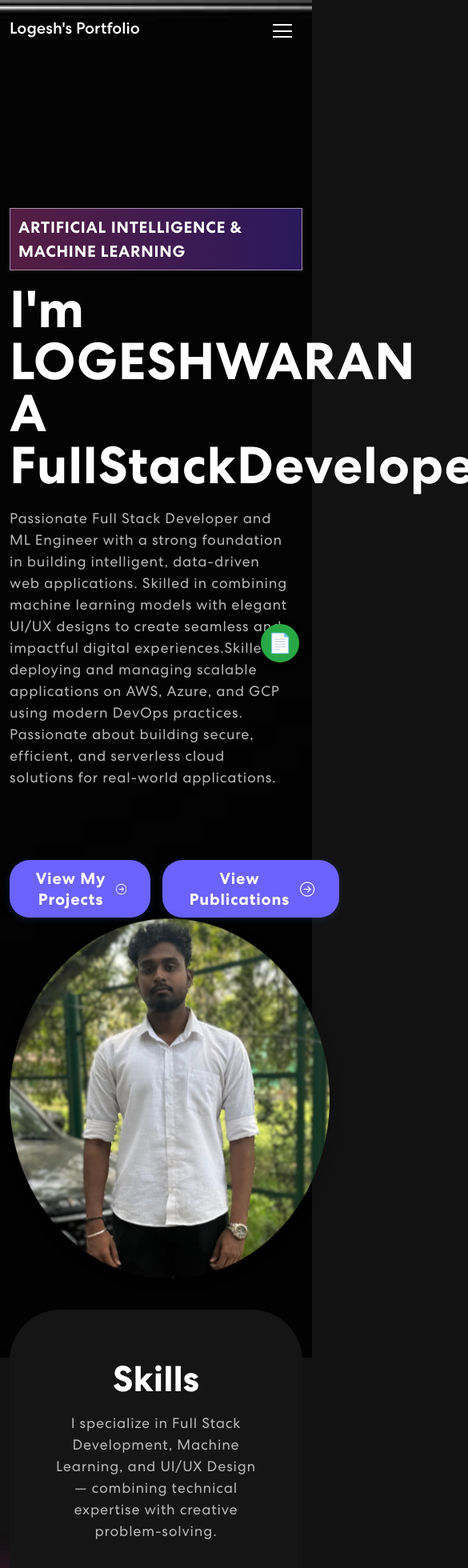
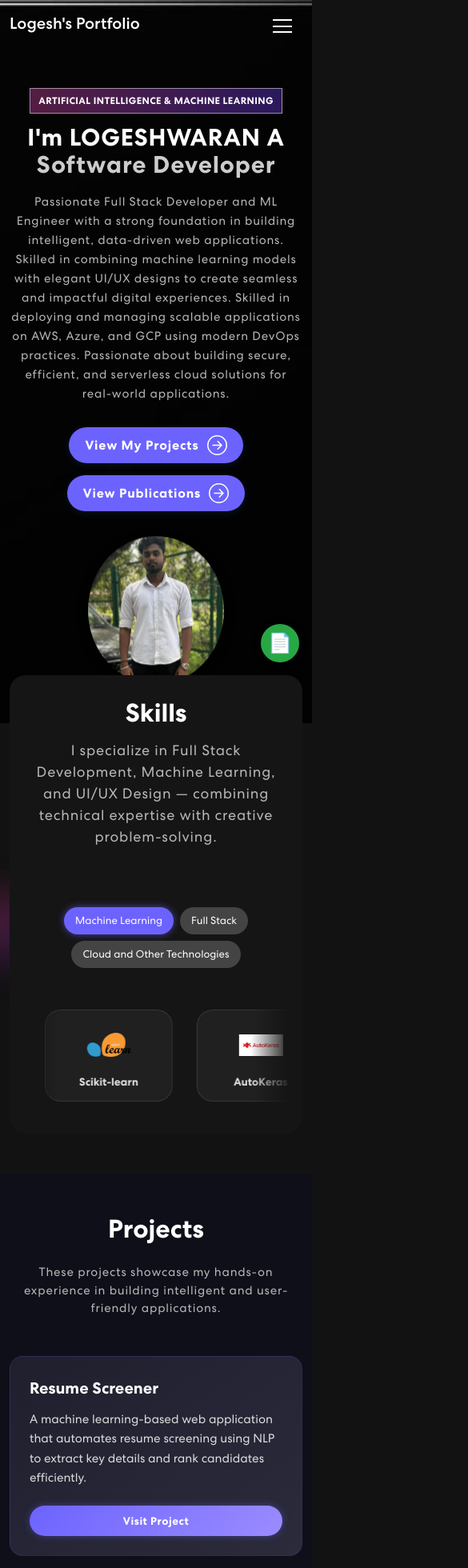
Before and after one commit to A-LOGESHWARAN/React_portfolio, a React (Create React App) app: page / in a window 390 px wide. Shown: the top 1960 px of the page at 80% size, 585 px wide, since content can reach past the window. Built offline with nearby package versions, Linux system fonts and the light colour scheme.

Commit message:
feat: Add Statistics, Contact, Skills, and Footer components with global styling updates.

```diff
--- a/src/App.css
+++ b/src/App.css
@@ -400,9 +400,7 @@ nav.navbar .navbar-toggler[aria-expanded="true"] .navbar-toggler-icon {
   }
 }
 
-.txt-rotate>.wrap {
-  border-right: 0.08em solid #666;
-}
+/* .txt-rotate>.wrap — cursor border removed; fade animation used instead */
 
 /************ Skills Css ************/
 .skill {
@@ -1298,3 +1296,232 @@ nav.navbar .navbar-toggler[aria-expanded="true"] .navbar-toggler-icon {
 .stat-card {
   transition: all 0.3s cubic-bezier(0.25, 0.46, 0.45, 0.94);
 }
+
+/* ============================================================
+   MOBILE RESPONSIVENESS — ≤ 768px
+   ============================================================ */
+@media (max-width: 768px) {
+
+  /* ── Navbar ── */
+  nav.navbar {
+    padding: 12px 0;
+  }
+
+  nav.navbar .navbar-nav .nav-link.navbar-link {
+    padding: 8px 12px;
+    font-size: 16px;
+  }
+
+  .navbar-text {
+    flex-direction: column;
+    gap: 10px;
+    align-items: flex-start;
+    padding-bottom: 12px;
+  }
+
+  .social-icon {
+    margin-left: 0;
+  }
+
+  .connect-btn {
+    padding: 8px 20px;
+    font-size: 0.95rem;
+  }
+
+  /* ── Banner ── */
+  .banner {
+    padding: 130px 0 60px 0;
+    text-align: center;
+  }
+
+  .banner h1 {
+    font-size: 38px;
+    line-height: 1.2;
+    margin-bottom: 14px;
+  }
+
+  .banner .tagline {
+    font-size: 14px;
+    padding: 6px 10px;
+    margin-bottom: 12px;
+  }
+
+  .banner p {
+    font-size: 15px;
+    width: 100%;
+    line-height: 1.6;
+  }
+
+  .banner button {
+    font-size: 16px;
+    margin-top: 0;
+    padding: 10px 20px;
+    justify-content: center;
+  }
+
+  /* Stack CTA buttons vertically and centre */
+  .banner .aligh-items-center>div[style] {
+    flex-direction: column;
+    align-items: center;
+  }
+
+  /* Hero image — smaller circle, centred */
+  .banner img {
+    width: 220px !important;
+    height: 240px !important;
+    margin: 30px auto 0;
+    display: block;
+  }
+
+  /* ── Skills ── */
+  .skill-bx {
+    border-radius: 32px;
+    padding: 40px 20px;
+  }
+
+  .skill h2 {
+    font-size: 32px;
+  }
+
+  .category-tabs {
+    flex-wrap: wrap;
+    gap: 8px;
+    justify-content: center;
+  }
+
+  .category-btn {
+    font-size: 0.82rem;
+    padding: 7px 14px;
+  }
+
+  .skill-marquee-container {
+    max-width: 100%;
+    padding: 12px 0;
+  }
+
+  .skill-card {
+    padding: 16px 10px;
+  }
+
+  .skill-card img {
+    width: 55px;
+    height: 55px;
+    margin-bottom: 10px;
+  }
+
+  .skill-card h5 {
+    font-size: 0.85rem;
+  }
+
+  /* ── Projects ── */
+  .project {
+    padding: 50px 0;
+  }
+
+  .project h2 {
+    font-size: 32px;
+  }
+
+  .project p {
+    font-size: 15px;
+    width: 90%;
+  }
+
+  /* ── Publications ── */
+  .publication {
+    padding: 50px 0;
+  }
+
+  .publication h2 {
+    font-size: 32px;
+  }
+
+  .publication p {
+    width: 90%;
+    font-size: 15px;
+  }
+
+  /* ── Statistics ── */
+  .statistics {
+    padding: 50px 0;
+  }
+
+  .statistics h2 {
+    font-size: 32px;
+    margin-bottom: 2rem;
+  }
+
+  /* ── Contact ── */
+  .contact {
+    padding: 40px 0 100px 0;
+  }
+
+  .contact h2 {
+    font-size: 32px;
+    margin-bottom: 16px;
+  }
+
+  .contact form input,
+  .contact form textarea {
+    font-size: 15px;
+    padding: 14px 18px;
+  }
+
+  /* ── Footer ── */
+  .footer {
+    padding: 0 0 30px 0;
+    text-align: center;
+  }
+
+  .footer .fw-bold {
+    font-size: 1.2rem;
+  }
+
+  .footer .social-icon {
+    justify-content: center;
+    margin: 10px 0;
+  }
+}
+
+/* ============================================================
+   SMALL PHONES — ≤ 480px
+   ============================================================ */
+@media (max-width: 480px) {
+
+  .banner {
+    padding: 110px 0 50px 0;
+  }
+
+  .banner h1 {
+    font-size: 30px;
+  }
+
+  .banner .tagline {
+    font-size: 12px;
+    letter-spacing: 0.4px;
+  }
+
+  .banner img {
+    width: 170px !important;
+    height: 185px !important;
+  }
+
+  .skill-bx {
+    border-radius: 20px;
+    padding: 28px 14px;
+  }
+
+  .publication p {
+    width: 100%;
+  }
+
+  .project p {
+    width: 100%;
+  }
+
+  .connect-btn {
+    width: 100%;
+    text-align: center;
+    justify-content: center;
+  }
+}
--- a/src/components/Banner.js
+++ b/src/components/Banner.js
@@ -1,5 +1,6 @@
 import { useState, useEffect } from "react";
 import { Container, Row, Col } from "react-bootstrap";
+import { motion } from "framer-motion";
 
 import hero from "../assets/img/Bannerblurr.png";
 import { ArrowRightCircle } from 'react-bootstrap-icons';
@@ -7,83 +8,124 @@ import 'animate.css';
 import TrackVisibility from 'react-on-screen';
 
 export const Banner = () => {
-  const [loopNum, setLoopNum] = useState(0);
-  const [isDeleting, setIsDeleting] = useState(false);
-  const [text, setText] = useState('');
-  const [delta, setDelta] = useState(300 - Math.random() * 100);
-  const [index, setIndex] = useState(1);
-  const toRotate = [ "FullStackDeveloper", "ML Engineer", "Software Developer" ];
-  const period = 2000;
+  const toRotate = ["Full Stack Developer", "ML Engineer", "Software Developer"];
+  const [index, setIndex] = useState(0);
+  const [visible, setVisible] = useState(true);
 
   useEffect(() => {
-    let ticker = setInterval(() => {
-      tick();
-    }, delta);
+    const interval = setInterval(() => {
+      setVisible(false);
+      setTimeout(() => {
+        setIndex(prev => (prev + 1) % toRotate.length);
+        setVisible(true);
+      }, 600);
+    }, 3000);
+    return () => clearInterval(interval);
+  }, []);
 
-    return () => { clearInterval(ticker) };
-  }, [text])
+  /* ---------- Framer Motion variants ---------- */
+  const containerVariants = {
+    hidden: {},
+    visible: { transition: { staggerChildren: 0.18, delayChildren: 0.1 } },
+  };
 
-  const tick = () => {
-    let i = loopNum % toRotate.length;
-    let fullText = toRotate[i];
-    let updatedText = isDeleting ? fullText.substring(0, text.length - 1) : fullText.substring(0, text.length + 1);
+  const slideUp = {
+    hidden: { opacity: 0, y: 40 },
+    visible: { opacity: 1, y: 0, transition: { duration: 0.7, ease: "easeOut" } },
+  };
 
-    setText(updatedText);
-
-    if (isDeleting) {
-      setDelta(prevDelta => prevDelta / 2);
-    }
-
-    if (!isDeleting && updatedText === fullText) {
-      setIsDeleting(true);
-      setIndex(prevIndex => prevIndex - 1);
-      setDelta(period);
-    } else if (isDeleting && updatedText === '') {
-      setIsDeleting(false);
-      setLoopNum(loopNum + 1);
-      setIndex(1);
-      setDelta(500);
-    } else {
-      setIndex(prevIndex => prevIndex + 1);
-    }
-  }
+  const imageVariants = {
+    hidden: { opacity: 0, scale: 0.85 },
+    visible: {
+      opacity: 1,
+      scale: 1,
+      transition: { duration: 0.9, ease: "easeOut" },
+    },
+  };
 
   return (
     <section className="banner" id="home">
       <Container>
         <Row className="aligh-items-center">
+          {/* ── Left column ── */}
           <Col xs={12} md={6} xl={7}>
-            <TrackVisibility>
-              {({ isVisible }) =>
-              <div className={isVisible ? "animate__animated animate__fadeIn" : ""}>
-                <span className="tagline">ARTIFICIAL INTELLIGENCE & MACHINE LEARNING</span>
-                <h1>{`I'm LOGESHWARAN A`} <span className="txt-rotate" dataPeriod="1000" data-rotate='[ "Web Developer", "Web Designer", "UI/UX Designer" ]'><span className="wrap">{text}</span></span></h1>
-                  <p>Passionate Full Stack Developer and ML Engineer with a strong foundation in building intelligent, data-driven web applications. Skilled in combining machine learning models with elegant UI/UX designs to create seamless and impactful digital experiences.Skilled in deploying and managing scalable applications on AWS, Azure, and GCP using modern DevOps practices. Passionate about building secure, efficient, and serverless cloud solutions for real-world applications.</p>
-                  <div style={{ marginTop: '30px', display: 'flex', gap: '15px' }}>
-                    <a href="#projects" style={{ textDecoration: 'none' }}>
-                      <button className="connect-btn" style={{ background: '#6c63ff', border: 'none' }}>
-                        <span>View My Projects</span> <ArrowRightCircle size={25} />
-                      </button>
-                    </a>
-                    <a href="#publications" style={{ textDecoration: 'none' }}>
-                      <button className="connect-btn" style={{ background: '#6c63ff', border: 'none' }}>
-                        <span>View Publications</span> <ArrowRightCircle size={25} />
-                      </button>
-                    </a>
-                  </div>
-              </div>}
-            </TrackVisibility>
+            <motion.div
+              variants={containerVariants}
+              initial="hidden"
+              animate="visible"
+            >
+              <motion.span className="tagline" variants={slideUp}>
+                ARTIFICIAL INTELLIGENCE &amp; MACHINE LEARNING
+              </motion.span>
+
+              <motion.h1 variants={slideUp}>
+                {`I'm LOGESHWARAN A`}{" "}
+                <span className="txt-rotate">
+                  <span
+                    className="wrap"
+                    style={{
+                      display: "inline-block",
+                      transition: "opacity 0.6s ease, transform 0.6s ease",
+                      opacity: visible ? 1 : 0,
+                      transform: visible ? "translateY(0)" : "translateY(-10px)",
+                    }}
+                  >
+                    {toRotate[index]}
+                  </span>
+                </span>
+              </motion.h1>
+
+              <motion.p variants={slideUp}>
+                Passionate Full Stack Developer and ML Engineer with a strong
+                foundation in building intelligent, data-driven web applications.
+                Skilled in combining machine learning models with elegant UI/UX
+                designs to create seamless and impactful digital experiences.
+                Skilled in deploying and managing scalable applications on AWS,
+                Azure, and GCP using modern DevOps practices. Passionate about
+                building secure, efficient, and serverless cloud solutions for
+                real-world applications.
+              </motion.p>
+
+              <motion.div
+                variants={slideUp}
+                style={{ marginTop: "30px", display: "flex", gap: "15px", flexWrap: "wrap", justifyContent: "center" }}
+              >
+                <a href="#projects" style={{ textDecoration: "none" }}>
+                  <motion.button
+                    className="connect-btn"
+                    style={{ background: "#6c63ff", border: "none" }}
+                    whileHover={{ scale: 1.07, boxShadow: "0 0 22px rgba(108,99,255,0.7)" }}
+                    whileTap={{ scale: 0.95 }}
+                  >
+                    <span>View My Projects</span> <ArrowRightCircle size={25} />
+                  </motion.button>
+                </a>
+                <a href="#publications" style={{ textDecoration: "none" }}>
+                  <motion.button
+                    className="connect-btn"
+                    style={{ background: "#6c63ff", border: "none" }}
+                    whileHover={{ scale: 1.07, boxShadow: "0 0 22px rgba(108,99,255,0.7)" }}
+                    whileTap={{ scale: 0.95 }}
+                  >
+                    <span>View Publications</span> <ArrowRightCircle size={25} />
+                  </motion.button>
+                </a>
+              </motion.div>
+            </motion.div>
           </Col>
+
+          {/* ── Right column ── */}
           <Col xs={12} md={6} xl={5}>
-            <TrackVisibility>
-              {({ isVisible }) =>
-                <div className={isVisible ? "animate__animated animate__zoomIn" : ""}>
-                  <img src={hero} alt="Header Img"/>
-                </div>}
-            </TrackVisibility>
+            <motion.div
+              variants={imageVariants}
+              initial="hidden"
+              animate="visible"
+            >
+              <img src={hero} alt="Header Img" />
+            </motion.div>
           </Col>
         </Row>
       </Container>
     </section>
-  )
-}
+  );
+};
--- a/src/components/Contact.js
+++ b/src/components/Contact.js
@@ -95,10 +95,11 @@ export const Contact = () => {
               whileInView="visible"
               viewport={{ once: true, amount: 0.2 }}
               style={{
-                paddingRight: '2rem',
+                paddingRight: 'clamp(0px, 2rem, 2rem)',
                 display: 'flex',
                 flexDirection: 'column',
-                gap: '1.5rem'
+                gap: '1.5rem',
+                marginBottom: '2rem',
               }}
             >
               <motion.h2 variants={itemVariants} style={{ marginBottom: '1rem' }}>
--- a/src/components/Projects.js
+++ b/src/components/Projects.js
@@ -1,6 +1,5 @@
-import { Container, Row, Col, Card, Button } from "react-bootstrap";
-import TrackVisibility from "react-on-screen";
-import "animate.css";
+import { Container, Row, Col, Button } from "react-bootstrap";
+import { motion } from "framer-motion";
 
 export const Projects = () => {
   const projects = [
@@ -40,26 +39,53 @@ export const Projects = () => {
         "Built a scalable MERN-stack e-commerce system with JWT authentication, role-based authorization, MongoDB data modeling, seller approval flows, order lifecycle management, and a chatbot-assisted buyer experience.",
       github: "https://final-ecom-six.vercel.app/",
     },
+  ];
 
-  ];
+  /* ── Framer Motion variants ── */
+  const sectionVariants = {
+    hidden: {},
+    visible: { transition: { staggerChildren: 0.12, delayChildren: 0.1 } },
+  };
+
+  const headingVariants = {
+    hidden: { opacity: 0, y: -30 },
+    visible: { opacity: 1, y: 0, transition: { duration: 0.6, ease: "easeOut" } },
+  };
+
+  const cardVariants = {
+    hidden: { opacity: 0, y: 50, scale: 0.95 },
+    visible: (i) => ({
+      opacity: 1,
+      y: 0,
+      scale: 1,
+      transition: {
+        delay: i * 0.1,
+        duration: 0.55,
+        ease: "easeOut",
+        type: "spring",
+        stiffness: 80,
+      },
+    }),
+  };
 
   return (
     <section className="project" id="projects">
       <Container>
         <Row>
           <Col size={12}>
-            <TrackVisibility>
-              {({ isVisible }) => (
-                <div
-                  className={
-                    isVisible ? "animate__animated animate__fadeIn" : ""
-                  }
+            <motion.div
+              variants={sectionVariants}
+              initial="hidden"
+              whileInView="visible"
+              viewport={{ once: true, amount: 0.15 }}
             >
-                  <h2 className="text-center mb-4">Projects</h2>
-                  <p className="text-center mb-5">
+              <motion.h2 className="text-center mb-4" variants={headingVariants}>
+                Projects
+              </motion.h2>
+              <motion.p className="text-center mb-5" variants={headingVariants}>
                 These projects showcase my hands-on experience in building
                 intelligent and user-friendly applications.
-                  </p>
+              </motion.p>
 
               <Row className="justify-content-center">
                 {projects.map((project, index) => (
@@ -70,91 +96,92 @@ export const Projects = () => {
                     md={4}
                     className="mb-4 d-flex justify-content-center"
                   >
-                        <Card
-                          className="shadow-lg border-0 text-center p-3 project-card"
+                    <motion.div
+                      className="project-card-wrapper"
+                      custom={index}
+                      variants={cardVariants}
+                      whileHover={{
+                        y: -10,
+                        scale: 1.03,
+                        boxShadow: "0 20px 40px rgba(108, 99, 255, 0.35)",
+                        borderColor: "rgba(108,99,255,0.7)",
+                      }}
                       style={{
                         borderRadius: "16px",
-                            background:
-                              "linear-gradient(145deg, #1f1f2e, #2b2b3c)",
+                        background: "linear-gradient(145deg, #1f1f2e, #2b2b3c)",
                         color: "white",
-                            transition:
-                              "transform 0.3s ease, box-shadow 0.3s ease",
                         minHeight: "250px",
-                          }}
-                          onMouseEnter={(e) => {
-                            e.currentTarget.style.transform = "scale(1.05)";
-                            e.currentTarget.style.boxShadow =
-                              "0 12px 25px rgba(0, 0, 0, 0.4)";
-                          }}
-                          onMouseLeave={(e) => {
-                            e.currentTarget.style.transform = "scale(1)";
-                            e.currentTarget.style.boxShadow =
-                              "0 5px 15px rgba(0, 0, 0, 0.2)";
+                        width: "100%",
+                        padding: "24px",
+                        display: "flex",
+                        flexDirection: "column",
+                        justifyContent: "space-between",
+                        border: "1px solid rgba(108,99,255,0.15)",
+                        cursor: "pointer",
+                        willChange: "transform, box-shadow",
                       }}
                     >
-                          <Card.Body className="d-flex flex-column justify-content-between">
                       <div>
-                              <Card.Title
-                                className="mb-3"
+                        <div
                           style={{
                             fontSize: "1.25rem",
                             fontWeight: "600",
+                            marginBottom: "12px",
                           }}
                         >
                           {project.title}
-                              </Card.Title>
-                              <Card.Text
+                        </div>
+                        <div
                           style={{
                             fontSize: "0.95rem",
                             color: "#dcdcdc",
-                                  minHeight: "60px",
+                            lineHeight: "1.6",
                           }}
                         >
                           {project.description}
-                              </Card.Text>
                         </div>
-                            <Button
+                      </div>
+
+                      <motion.a
                         href={project.github}
                         target="_blank"
                         rel="noopener noreferrer"
                         className="visit-btn mt-3"
+                        whileHover={{ scale: 1.06 }}
+                        whileTap={{ scale: 0.95 }}
+                        style={{
+                          display: "inline-block",
+                          textAlign: "center",
+                          textDecoration: "none",
+                          marginTop: "16px",
+                        }}
                       >
                         Visit Project
-                            </Button>
-                          </Card.Body>
-                        </Card>
+                      </motion.a>
+                    </motion.div>
                   </Col>
                 ))}
               </Row>
-                </div>
-              )}
-            </TrackVisibility>
+            </motion.div>
           </Col>
         </Row>
       </Container>
 
-      {/* ✅ Updated Button Style (Smaller) */}
       <style>{`
         .visit-btn {
-          background: #6c63ff;
+          background: linear-gradient(135deg, #6c63ff, #9b8cff);
           color: #fff;
           border: none;
-          padding: 9px 5px; /* reduced size */
+          padding: 10px 22px;
           border-radius: 50px;
           font-weight: 600;
-          font-size: 0.85rem; /* smaller text */
+          font-size: 0.85rem;
           transition: all 0.3s ease;
-          box-shadow: 0 0 6px rgba(108, 99, 255, 0.4);
+          box-shadow: 0 0 10px rgba(108, 99, 255, 0.4);
         }
-
         .visit-btn:hover {
-          background: #7d72ff;
-          transform: scale(1.05);
-          box-shadow: 0 0 12px rgba(108, 99, 255, 0.8);
-        }
-
-        .project-card:hover {
-          cursor: pointer;
+          box-shadow: 0 0 20px rgba(108, 99, 255, 0.8);
+          color: #fff;
         }
       `}</style>
     </section>
```
Lines whose indentation alone changed are shown as unchanged.
